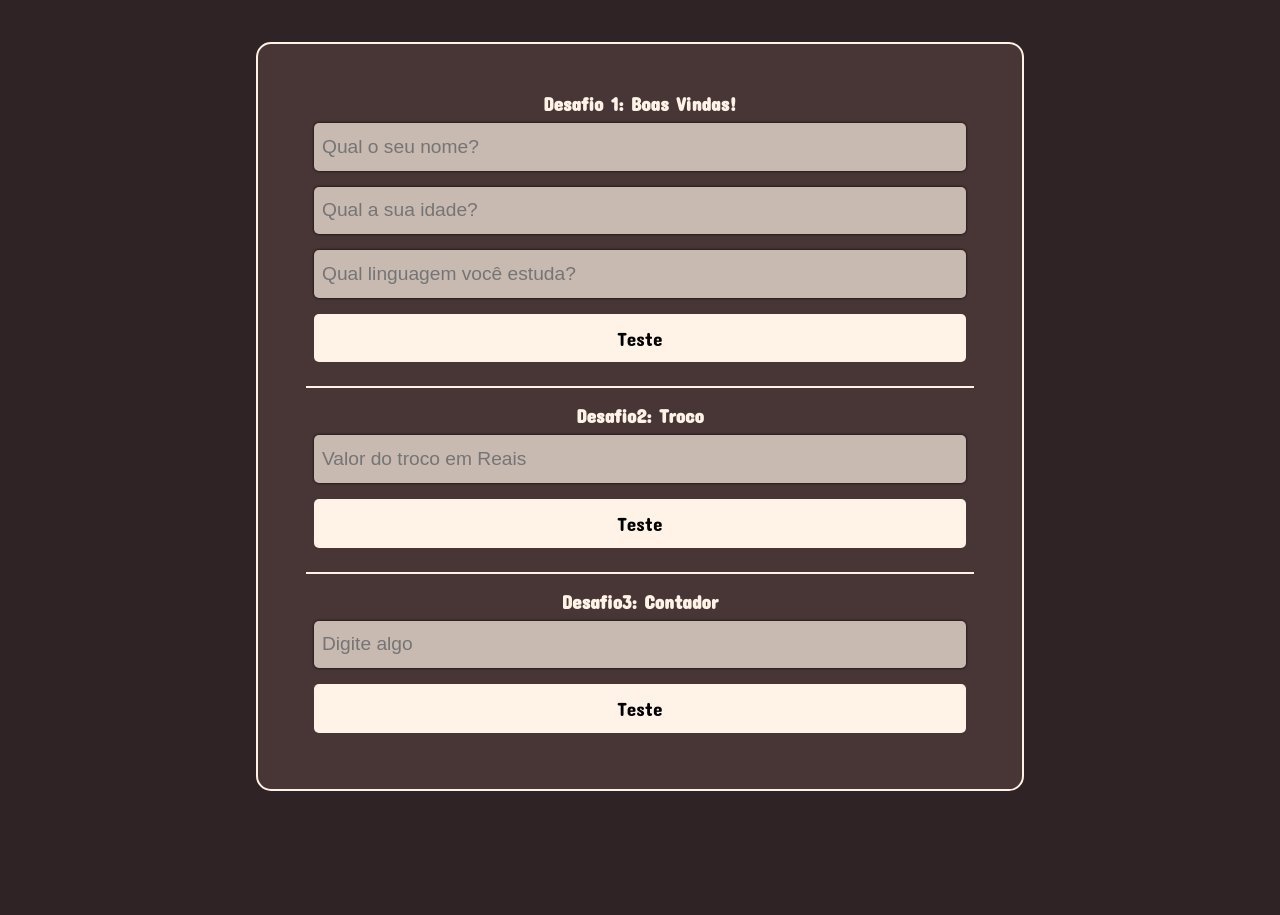
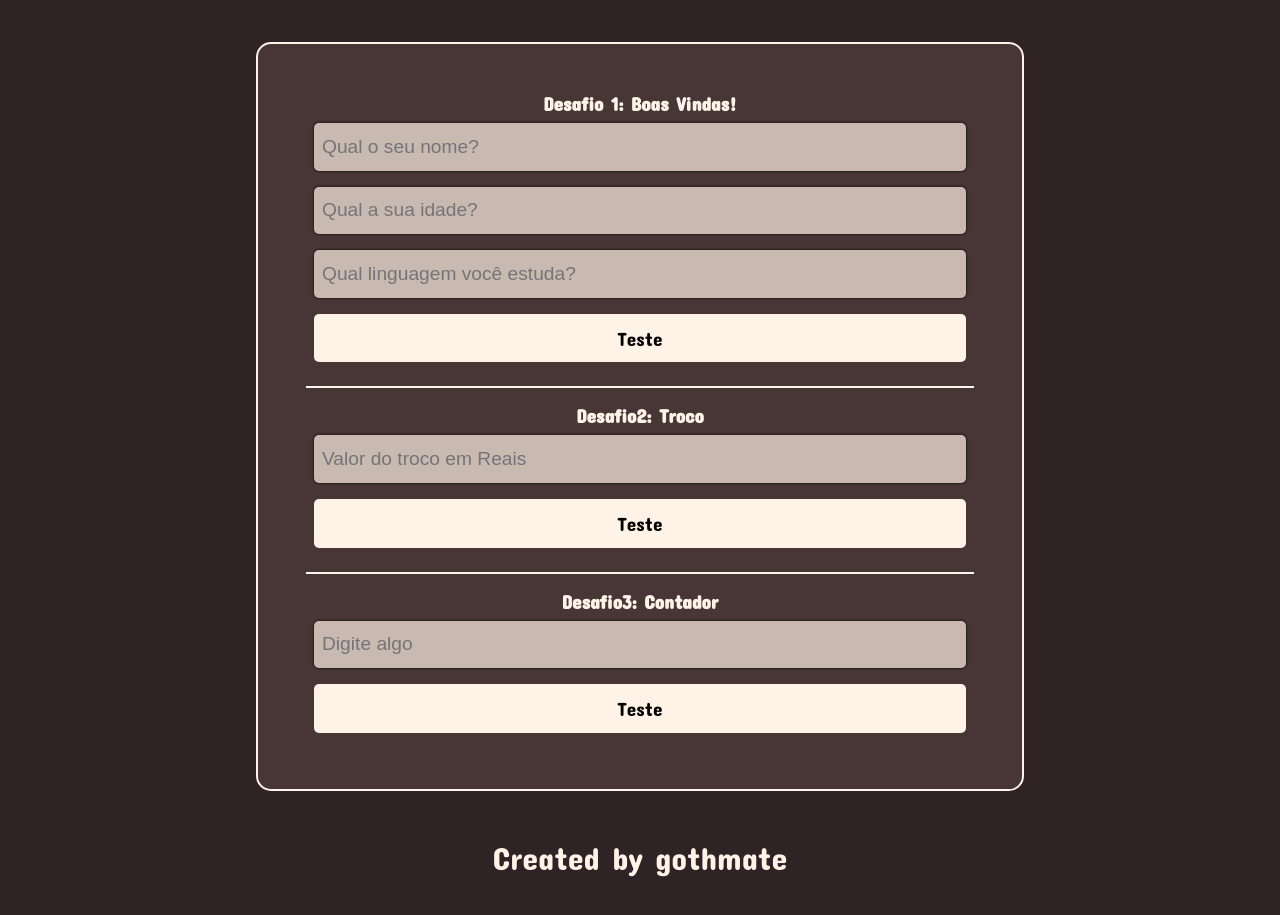
Before and after one commit to gothmate/desafioJS_Ballerini, a plain HTML site: page index.html in a window 1280 px wide. Shown: the part 75-990 px from the top of the page. Before the commit the page ends 866 px from the top, so only its background shows below. Drawn offline with Linux system fonts and the light colour scheme.

Commit message:
Commit teste para criação do footer

```diff
--- a/index.html
+++ b/index.html
@@ -51,8 +51,9 @@
             </div>
         </div>
 
+        <footer>
+            <p>Created by gothmate</p>
+        </footer>
         <script src="./main.js"></script>
-
-        <!--         Lorem ipsum dolor, sit amet consectetur adipisicing elit. Praesentium autem amet fugiat totam! Ullam commodi placeat at quisquam cumque? Iste accusantium minima exercitationem nihil facilis. Error quibusdam iusto maxime autem! -->
     </body>
 </html>
--- a/main.js
+++ b/main.js
@@ -32,13 +32,14 @@ function desafio2() {
     if (resto >= 0.25) {
         moedaVinteCinco = 1;
         resto = resto - 0.25;
-        console.log('resto: ' + resto.toFixed(2));
+        // console.log('resto: ' + resto.toFixed(2));
     }
     if (resto >= 0.1) {
         moedaDez = resto * 10;
+        console.log(resto - Math.round(moedaDez) / 10);
         console.log('moedas de 0.10: ' + Math.round(moedaDez));
         resto = resto - Math.round(moedaDez) / 10;
-        console.log('resto: ' + resto.toFixed(2));
+        // console.log('resto: ' + resto.toFixed(2));
     }
     if (resto >= 0.05) {
         moedaCinco = resto * 20;
--- a/sass/style.sass
+++ b/sass/style.sass
@@ -66,6 +66,13 @@ header
     & p
         font-family: 'Roboto', sans-serif
 
+footer
+    padding: 3rem
+    color: #FFF2E7
+    & p
+        text-align: center
+        font-size: 2rem
+
 @media (max-width: 590px)
     .container
         width: 95%
```
Also changed, not shown: css/style.css, 1 other file.
